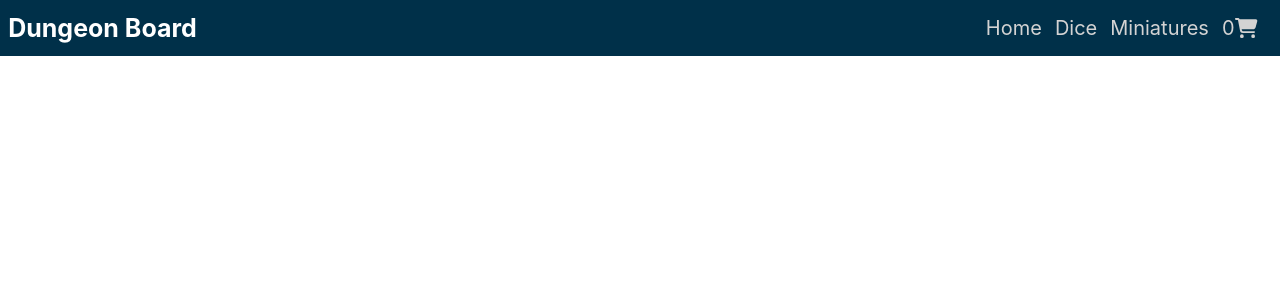
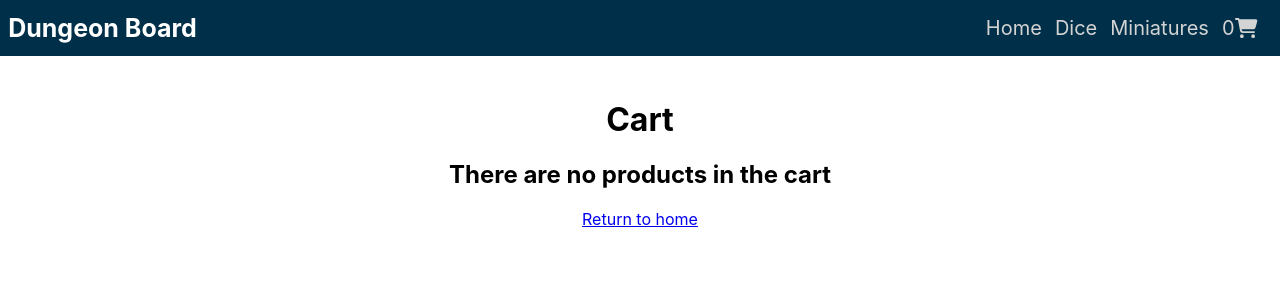
Before and after one commit to PabloGCH/proyecto-react-coderhouse, a React (Create React App) app: page /cart in a window 1280 px wide. Shown: the top 300 px of the page. Built offline with nearby package versions, Linux system fonts and the light colour scheme.

Commit message:
Added cartContainer component

```diff
--- a/src/App.js
+++ b/src/App.js
@@ -1,10 +1,11 @@
 import './App.css';
-import {BrowserRouter, Route, Routes} from "react-router-dom";
+import { BrowserRouter, Route, Routes } from "react-router-dom";
 import { CartContextProvider } from "./context/CartContext.js"
 
 import NavBar from './components/NavBar/NavBar';
 import ItemListContainer from './components/ItemListContainer/ItemListContainer';
-import ItemDetailContainer from './components/ItemDetailContainer/ItemDetailContainer.js'
+import ItemDetailContainer from './components/ItemDetailContainer/ItemDetailContainer.js';
+import CartContainer from './components/CartContainer/CartContainer.js';
 
 function App() {
 	return (
@@ -22,6 +23,9 @@ function App() {
 						<Route path='/item/:id' element={
 							<ItemDetailContainer/>
 						}/>
+						<Route path='/cart' element={
+							<CartContainer/>
+						}/>
 					</Routes>
 				</BrowserRouter>
 			</CartContextProvider>
--- /dev/null
+++ b/src/components/CartContainer/CartContainer.css
@@ -0,0 +1,3 @@
+.CartContainer {
+	margin-top: 100px;
+}
--- /dev/null
+++ b/src/components/CartContainer/CartContainer.js
@@ -0,0 +1,66 @@
+import { useContext, useEffect, useState } from "react";
+import { Link } from "react-router-dom";
+import CartContext from "../../context/CartContext.js";
+import "./CartContainer.css";
+
+
+const CartContainer = () => {
+	let {getProducts, getTotalPrice, getQuantity, removeItem} = useContext(CartContext);
+	let products = getProducts();
+	let quantity = getQuantity();
+	const [state, setState] = useState("loaded");
+	useEffect(() => {
+		products = getProducts();
+		quantity = getQuantity();
+		setState("loaded")
+	}, ["", state]);
+
+	const productsComp = products.map(prod =>
+		<tr key = {prod.id}>
+			<td>{prod.title}</td>
+			<td>{prod.price}</td>
+			<td>{prod.quantity}</td>
+			<td>
+				<button onClick={() => {
+					removeItem(prod.id);
+					setState("loading");
+				}}>-</button>
+			</td>
+		</tr>
+	)
+
+	return (
+		<div className="CartContainer">
+
+			<h1>Cart</h1>
+			{quantity != 0 ?
+				<>
+				<h2>Products: {quantity}</h2>
+				<table>
+					<thead>
+						<tr>
+							<th>Name</th>
+							<th>Price</th>
+							<th>Quantity</th>
+						</tr>
+					</thead>
+					<tbody>
+						{productsComp}
+						<tr>
+							<th>Total Price</th>
+							<td>{getTotalPrice()}</td>
+						</tr>
+					</tbody>
+				</table>
+				</>
+				:
+				<>
+				<h2>There are no products in the cart</h2>
+				<Link to={"/"}>Return to home</Link>
+				</>
+			}
+
+		</div>
+	)
+}
+export default CartContainer;
--- a/src/components/NavBar/CartWidget/CartWidget.js
+++ b/src/components/NavBar/CartWidget/CartWidget.js
@@ -1,11 +1,10 @@
 import { FontAwesomeIcon } from '@fortawesome/react-fontawesome';
 import { faCartShopping } from '@fortawesome/free-solid-svg-icons';
-import { useContext, useState } from 'react';
-import { CartContext } from "../../../context/CartContext.js";
+//import { useContext, useEffect, useState } from 'react';
 
-const CartWidget = () => {
-	const {getQuantity} = useContext(CartContext);
-	let quantity = getQuantity();
+
+const CartWidget = ({quantity}) => {
+
 
 	return (
 		<>
--- a/src/components/NavBar/NavBar.js
+++ b/src/components/NavBar/NavBar.js
@@ -2,9 +2,11 @@ import "./NavBar.css";
 
 import CartWidget from "./CartWidget/CartWidget";
 import {Link} from "react-router-dom";
-
+import { useContext} from "react"
+import { CartContext } from "../../context/CartContext.js";
 const NavBar = () => {
-
+	const {getQuantity} = useContext(CartContext);
+	let quantity = getQuantity();
 	return (
 		<header>
 			<nav className="NavBar">
@@ -22,9 +24,9 @@ const NavBar = () => {
 						<Link to={"category/miniatures"}>Miniatures</Link>
 					</li>
 					<li>
-						<a href="#">
-							<CartWidget/>
-						</a>
+						<Link to={"cart"}>
+							<CartWidget quantity={quantity}/>
+						</Link>
 					</li>
 				</ul>
 			</nav>
--- a/src/context/CartContext.js
+++ b/src/context/CartContext.js
@@ -4,9 +4,16 @@ export const CartContext = createContext()
 
 export const CartContextProvider = ({children}) => {
 	const [cart, setCart] = useState([]);
+	const [stateChange, setStateChange] = useState(false);
+	useEffect(()=>{
+		setStateChange(false);
+	},[stateChange])
 
 	const clear = () => {
 		setCart([]);
+	}
+	const getProducts = () => {
+		return cart;
 	}
 	const getQuantity = () => {
 		let acc = 0;
@@ -28,21 +35,11 @@ export const CartContextProvider = ({children}) => {
 		if(index == -1) {
 			setCart([...cart, newProduct]);
 		} else {
-			/* Tuve que remplazar este codigo porque no me actualizaba el CartWidget
 			let newCart = cart;
 			newCart[index].quantity += newProduct.quantity;
 			setCart(newCart);
-			*/
-			setCart((currentArray) => {
-				return [
-					...currentArray.slice(0, index),
-					{
-					...currentArray[index], quantity: currentArray[index].quantity + newProduct.quantity
-					},
-					...currentArray.slice(index + 1)
-				]
-			})
 		}
+		setStateChange(true);
 	}
 	const removeItem = (itemId) => {
 		let newCart = cart;
@@ -50,12 +47,24 @@ export const CartContextProvider = ({children}) => {
 			return el.id == itemId;
 		});
 		if(index != -1 ) {
-			newCart.splice(index, 1);
-			setCart(newCart);
+			if(newCart[index].quantity > 1) {
+				newCart[index].quantity -= 1;
+				setCart(newCart);
+
+			} else {
+				newCart.splice(index, 1);
+				setCart(newCart);
+			}
 		}
+		setStateChange(true);
+	}
+	const getTotalPrice = () => {
+		let acc = 0;
+		cart.forEach(prod => acc += parseInt(prod.price) * parseInt(prod.quantity))
+		return acc;
 	}
 	return (
-		<CartContext.Provider value={{cart, isInCart, addItem, getQuantity, removeItem}}>
+		<CartContext.Provider value={{getTotalPrice, clear, getProducts, isInCart, addItem, getQuantity, removeItem}}>
 			{children}
 		</CartContext.Provider>
 	)
```
Also changed, not shown: src/components/CartContainer/Cart/Cart.css (added), src/components/CartContainer/Cart/Cart.js (added).
